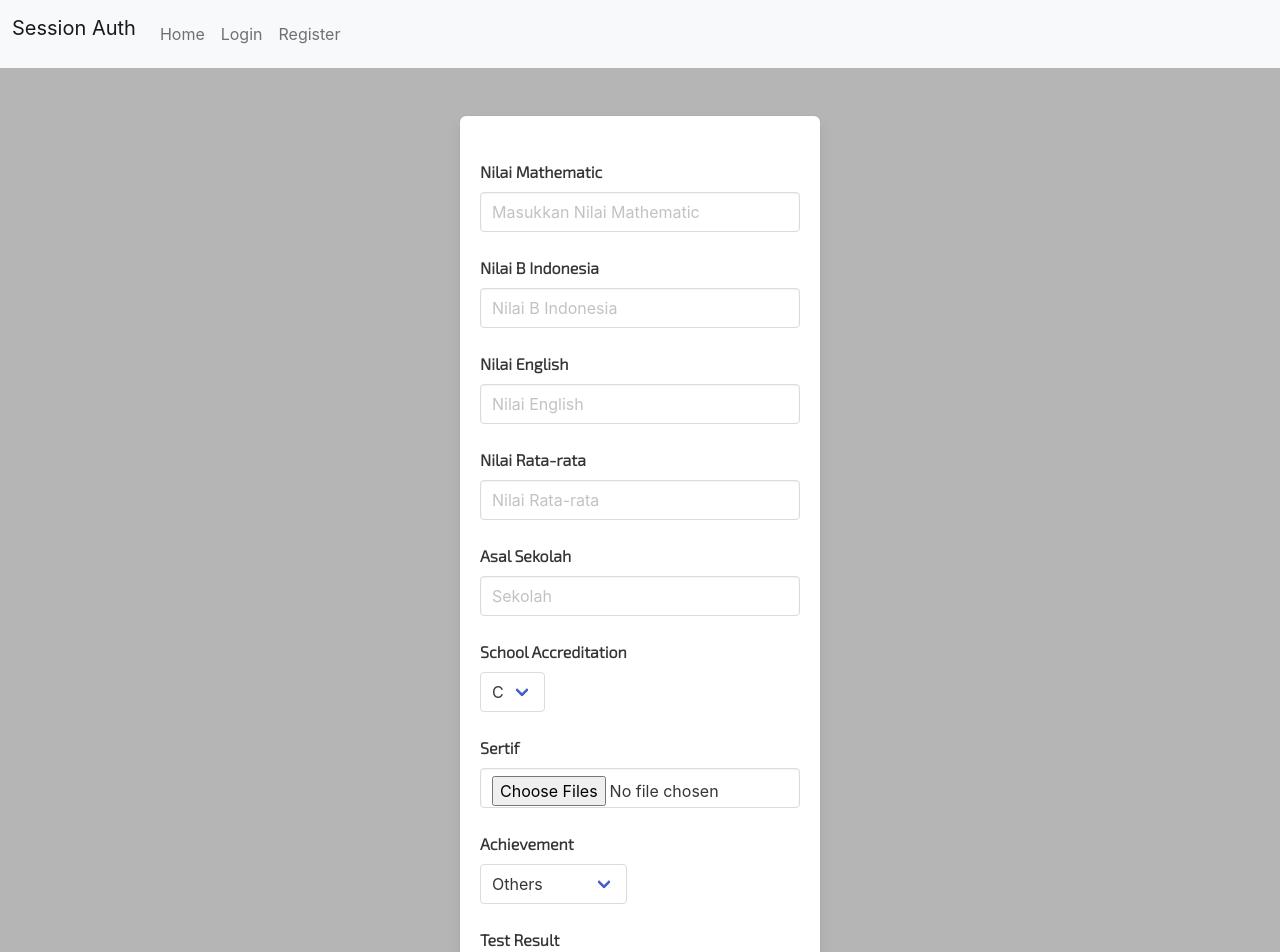
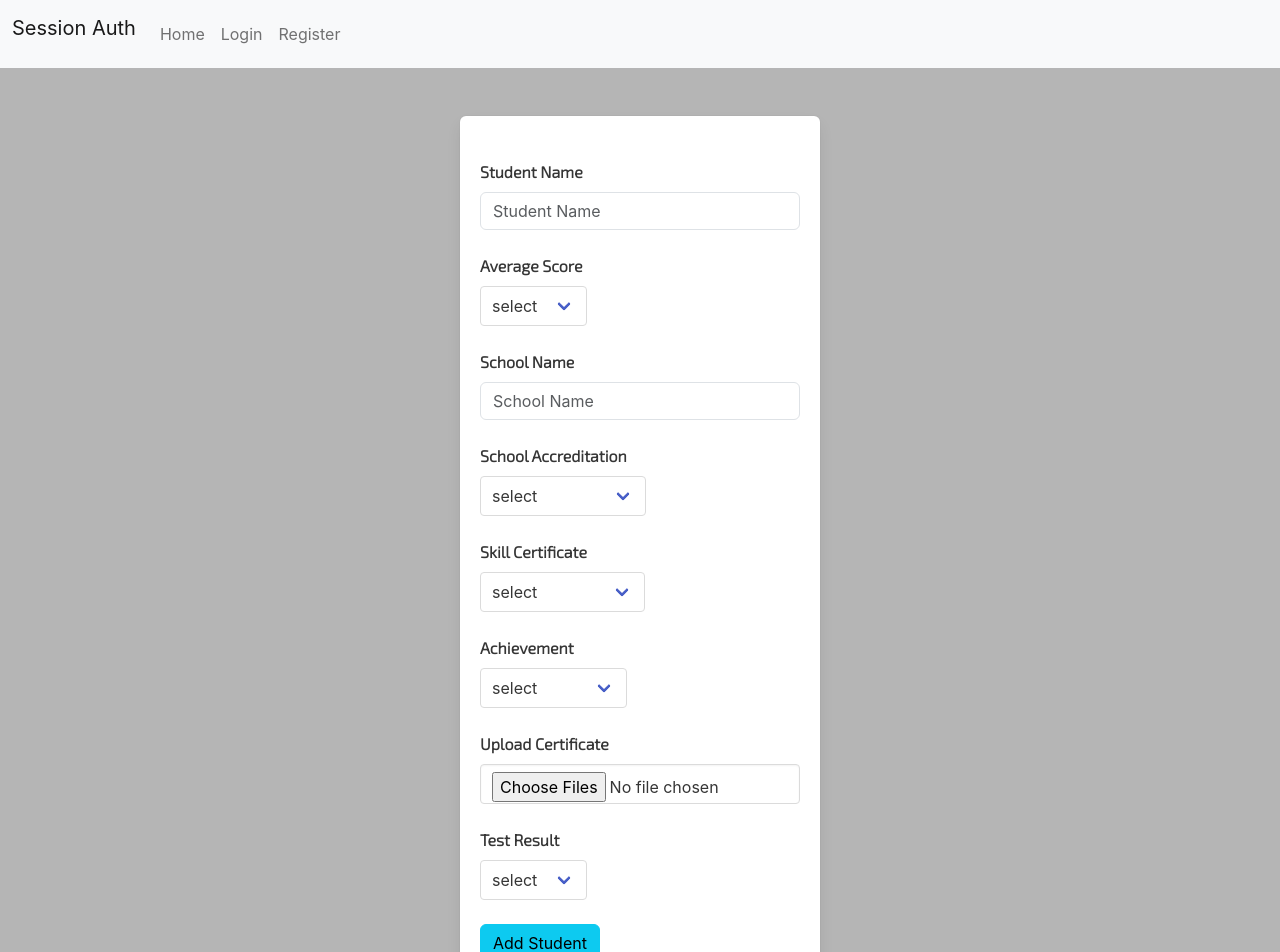
Before and after one commit to Powppo/final_react, a React (Create React App) app: page /User in a window 1280 px wide. Shown: the top 952 px of the page. Built offline with nearby package versions, Linux system fonts and the light colour scheme; no server answers.

Commit message:
user input

```diff
--- a/src/components/user/user.js
+++ b/src/components/user/user.js
@@ -1,36 +1,49 @@
-import React from 'react';
+import React,  { useState } from 'react';
 import axios from 'axios';
-import { useState } from 'react';
+import { useNavigate } from 'react-router-dom';
 
-const User = () => {
-    const [achievement, setAchievement] = useState('');
-    const [schoolAccreditation, setSchoolAccreditation] = useState('');
-    const [testResult, setTestResult] = useState('');
-    const [nilaiBIndonesia, setNilaiBIndonesia] = useState('');
-    const [nilaiMathematic, setNilaiMathematic] = useState('');
-    const [nilaiEnglish, setNilaiEnglish] = useState('');
-    const [nilaiRata, setNilaiRata] = useState('');
-    const [sertif, setSertif] = useState('');
-    const [sekolah, setSekolah] = useState('');
-    const [totalSertif, setTotalSertif] = useState(0);
+function User () {
 
-    const submitUser = async (e) => {
+    const [formData, setValues] = useState({
+        stdName: "",
+        averageScore: "",
+        achievement: "",
+        skillCertificate: "",
+        testResult: "",
+        schoolName: "",
+        schoolAccreditation: ""
+      });
+      const navigate = useNavigate();
+      const handleChange = (e)=>{
+        const {name, value} = e.target;
+        setValues((prevFormData) => ({
+          ...prevFormData,[name]: value,
+        }));
+      };
+
+      const handleSubmit = (e) => {
         e.preventDefault();
-        console.log(`${achievement} ${schoolAccreditation} ${testResult} ${nilaiBIndonesia} ${nilaiMathematic} ${nilaiEnglish} ${nilaiRata} ${sekolah} ${totalSertif}`)
-    };
+        axios.post('http://localhost:8000/api/students/', formData)
+          .then((res) => {
+            navigate('/');
+          })
+          .catch((err) => {
+            console.log(err);
+          });
+      };
 
-    const handleSertifChange = (event) => {
-        event.preventDefault();
-        const files = event.target.files;
-        const fileList = Array.from(files);
-        const totalFiles = fileList.length;
-        if (totalFiles > 0) {
-            setTotalSertif(totalFiles)
-            setSertif(fileList);
-        } else {
-            setSertif([]);
-        }
-    };
+    // const handleSertifChange = (event) => {
+    //     event.preventDefault();
+    //     const files = event.target.files;
+    //     const fileList = Array.from(files);
+    //     const totalFiles = fileList.length;
+    //     if (totalFiles > 0) {
+    //         setTotalSertif(totalFiles)
+    //         setSertif(fileList);
+    //     } else {
+    //         setSertif([]);
+    //     }
+    // };
 
     return (
         <section className="hero has-background-grey-light is-fullheight is-fullwidth">
@@ -38,9 +51,9 @@ const User = () => {
                 <div className="container">
                     <div className="columns is-centered">
                         <div className="column is-4-desktop">
-                            <form onSubmit={submitUser} className="box">
+                            <form onSubmit={handleSubmit} className="box">
                                 <p className="has-text-centered"></p>
-                                <div className="field mt-5">
+                                {/* <div className="field mt-5">
                                     <label className="label">Nilai Mathematic</label>
                                     <div className="control">
                                         <input
@@ -75,28 +88,56 @@ const User = () => {
                                             onChange={(e) => setNilaiEnglish(e.target.value)}
                                         />
                                     </div>
-                                </div>
+                                </div> */}
                                 <div className="field mt-5">
-                                    <label className="label">Nilai Rata-rata</label>
+                                    <label className="label">Student Name</label>
                                     <div className="control">
                                         <input
-                                            type="text"
-                                            className="input"
-                                            placeholder="Nilai Rata-rata"
-                                            value={nilaiRata}
-                                            onChange={(e) => setNilaiRata(e.target.value)}
+                                        type="text"
+                                        id="stdName"
+                                        name="stdName"
+                                        className="form-control"
+                                        placeholder="Student Name"
+                                        value={formData.stdName}
+                                        onChange={(e) =>
+                                            setValues({ ...formData, stdName: e.target.value })
+                                        }
                                         />
                                     </div>
                                 </div>
                                 <div className="field mt-5">
-                                    <label className="label">Asal Sekolah</label>
+                                <label className="label">Average Score</label>
+                                    <div className="control">
+                                        <div className="select">
+                                            <select
+                                            id="averageScore"
+                                            name='averageScore'
+                                            value={formData.averageScore}
+                                            onChange={ handleChange}>
+                                            <option value="">select</option>
+                                            <option value={5}>85-100 </option>
+                                            <option value={4}>70-84 </option>
+                                            <option value={3}>55-69 </option>
+                                            <option value={2}>45-54 </option>
+                                            <option value={1}>≤ 44 </option>
+
+                                            </select>
+                                        </div>
+                                    </div>
+                                </div>
+                                <div className="field mt-5">
+                                    <label className="label">School Name</label>
                                     <div className="control">
                                         <input
-                                            type="text"
-                                            className="input"
-                                            placeholder="Sekolah"
-                                            value={sekolah}
-                                            onChange={(e) => setSekolah(e.target.value)}
+                                        type="text"
+                                        id="schoolName"
+                                        name="schoolName"
+                                        className="form-control"
+                                        placeholder="School Name"
+                                        value={formData.schoolName}
+                                        onChange={(e) =>
+                                            setValues({ ...formData, schoolName: e.target.value })
+                                        }
                                         />
                                     </div>
                                 </div>
@@ -106,19 +147,63 @@ const User = () => {
                                     <div className="control">
                                         <div className="select">
                                             <select
-                                                value={schoolAccreditation}
-                                                onChange={(e) => setSchoolAccreditation(e.target.value)}
-                                            >
-                                                <option value="1">C</option>
-                                                <option value="2">B</option>
-                                                <option value="3">A</option>
+                                            id="schoolAccreditation"
+                                            name='schoolAccreditation'
+                                            value={formData.schoolAccreditation}
+                                            onChange={ handleChange}>
+                                            <option value="">select</option>
+                                            <option value={3}>A - High Level</option>
+                                            <option value={2}>B - Good Level</option>
+                                            <option value={1}>C - Low Level</option>
+
                                             </select>
                                         </div>
                                     </div>
                                 </div>
+                                <div className="field mt-5">
 
+                                    <label className="label">Skill Certificate</label>
+                                    <div className="control">
+                                        <div className="select">
+                                            <select
+                                            id="skillCertificate"
+                                            name='skillCertificate'
+                                            value={formData.skillCertificate}
+                                            onChange={ handleChange}>
+                                            <option value="">select</option>
+                                            <option value={5}>More than four</option>
+                                            <option value={4}>Three</option>
+                                            <option value={3}>Two</option>
+                                            <option value={2}>One</option>
+                                            <option value={1}>No</option>
+                                            </select>
+                                        </div>
+                                    </div>
+                                </div>
                                 <div className="field mt-5">
-                                    <label className="label">Sertif</label>
+
+                                    <label className="label">Achievement</label>
+                                    <div className="control">
+                                        <div className="select">
+                                            <select
+                                            id="achievement"
+                                            name='achievement'
+                                            value={formData.achievement}
+                                            onChange={ handleChange}>
+                                            <option value="">select</option>
+                                            <option value={5} >International</option>
+                                            <option value={4}>National</option>
+                                            <option value={3}>Province</option>
+                                            <option value={2}>City</option>
+                                            <option value={1}>Others</option>
+
+                                            </select>
+                                        </div>
+                                    </div>
+
+                                </div>
+                                <div className="field mt-5">
+                                    <label className="label">Upload Certificate</label>
                                     <div className="control">
                                         <input
                                             type="file"
@@ -126,42 +211,34 @@ const User = () => {
                                             placeholder="Sertifikat"
                                             accept=".pdf"
                                             multiple
-                                            onChange={(e) => handleSertifChange(e)}
+                                            // onChange={(e) => handleSertifChange(e)}
                                         />
                                     </div>
                                 </div>
+
                                 <div className="field mt-5">
-                                    <label className="label">Achievement</label>
+                                    <label className="label">Test Result</label>
                                     <div className="control">
                                         <div className="select">
                                             <select
-                                                value={achievement}
-                                                onChange={(e) => setAchievement(e.target.value)}
-                                            >
-                                                <option value="1">Others</option>
-                                                <option value="2">Kota</option>
-                                                <option value="3">Provinsi</option>
-                                                <option value="4">National</option>
-                                                <option value="5">International</option>
+                                            id="testResult"
+                                            name='testResult'
+                                            value={formData.testResult}
+                                            onChange={ handleChange}>
+                                            <option value="">select</option>
+                                            <option value={5}>85-100 </option>
+                                            <option value={4}>70-84 </option>
+                                            <option value={3}>55-69 </option>
+                                            <option value={2}>45-54 </option>
+                                            <option value={1}>≤ 44 </option>
+
                                             </select>
                                         </div>
                                     </div>
                                 </div>
                                 <div className="field mt-5">
-                                    <label className="label">Test Result</label>
-                                    <div className="control">
-                                        <input
-                                            type="text"
-                                            className="input"
-                                            placeholder="Test Result"
-                                            value={testResult}
-                                            onChange={(e) => setTestResult(e.target.value)}
-                                        />
-                                    </div>
-                                </div>
-                                <div className="field mt-5">
-                                    <button className="button is-success is-fullwidth">
-                                        Submit
+                                    <button type="submit" className="btn btn-info">
+                                        Add Student
                                     </button>
                                 </div>
                             </form>
```
